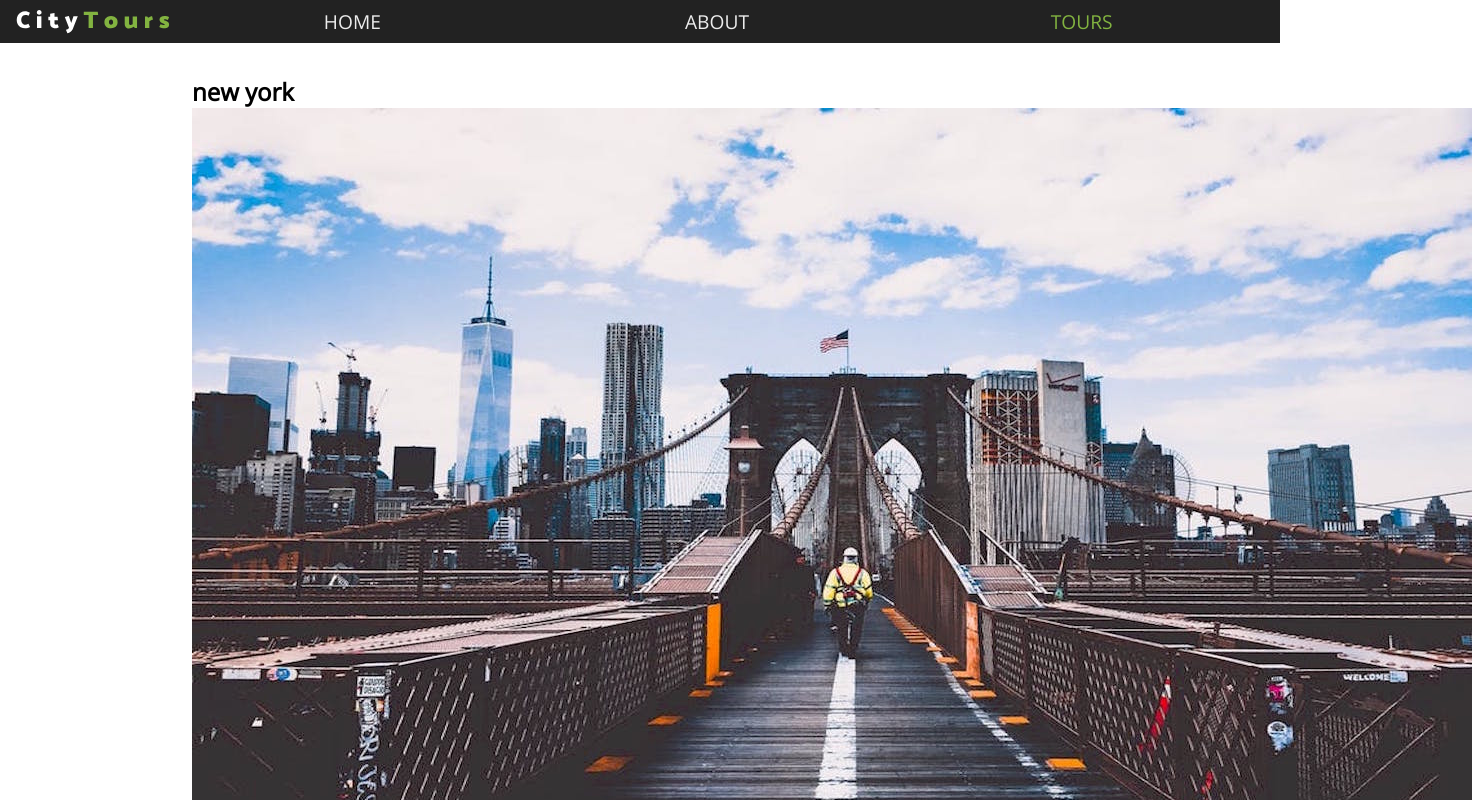
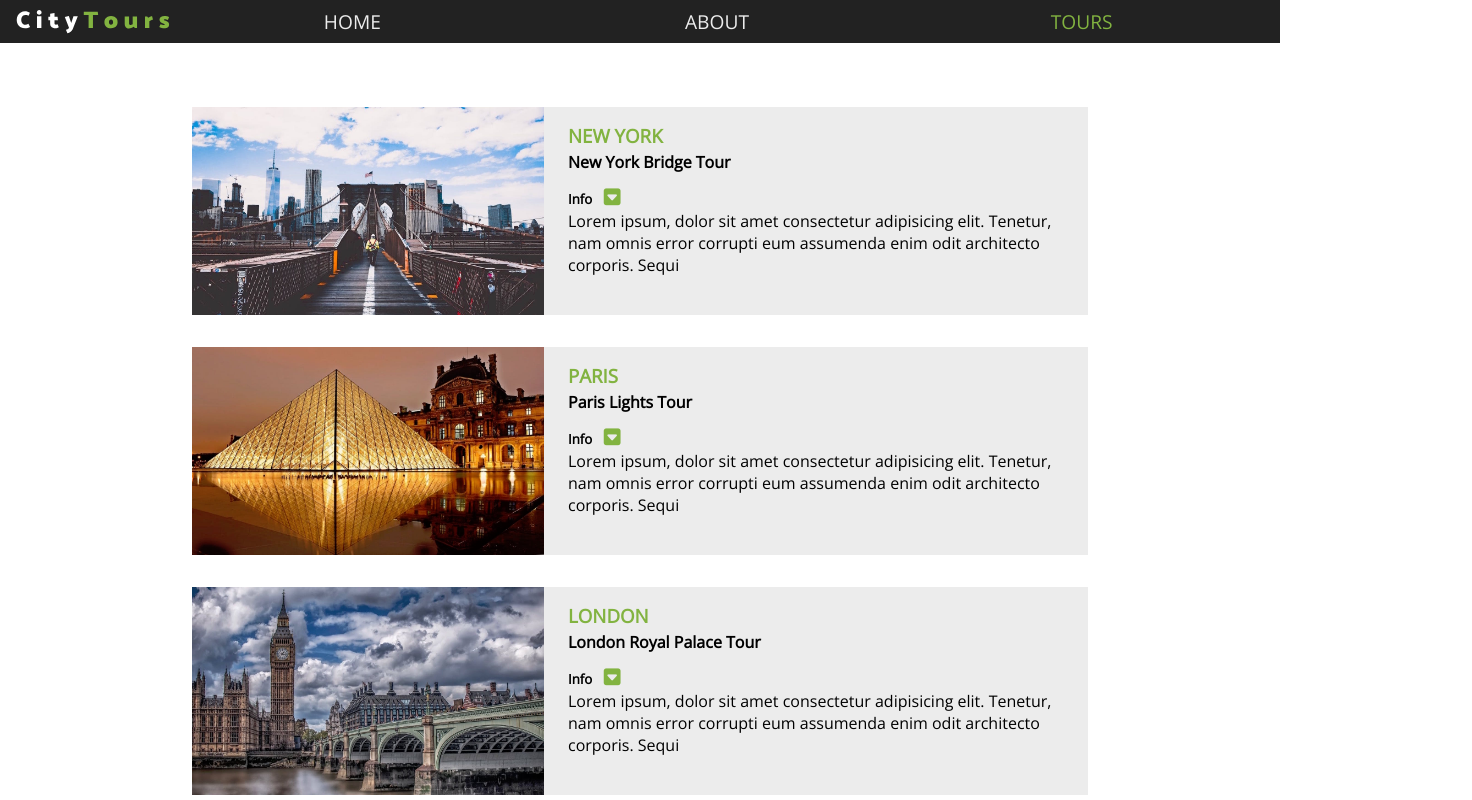
Before and after one commit to yumcoding/city-tour-projects, a React (Create React App) app: page / in a window 1280 px wide. Shown: the top 800 px of the page, 1472 px wide, since content can reach past the window. Built offline with nearby package versions, Linux system fonts and the light colour scheme.

Commit message:
style Tour Component

```diff
--- a/src/components/Tour/Tour.js
+++ b/src/components/Tour/Tour.js
@@ -1,15 +1,30 @@
 import React, { Component } from "react";
+import "./tour.scss";
 
 class Tour extends Component {
   render() {
-    const { city, img, name, info } = this.props.tour;
+    const { id, city, img, name, info } = this.props.tour;
+    const { removeTour } = this.props;
     return (
-      <div>
-        <h1>{city}</h1>
-        <img src={img} alt={city} />
-        <h3>{name}</h3>
-        <p>{info}</p>
-      </div>
+      <article className="tour">
+        <div className="img-container">
+          <img src={img} alt={name} />
+          <span className="close-btn">
+            <i className="fas fa-window-close" />
+          </span>
+        </div>
+        <div className="tour-info">
+          <h3>{city}</h3>
+          <h4>{name}</h4>
+          <h5>
+            info{" "}
+            <span>
+              <i className="fas fa-caret-square-down" />
+            </span>
+          </h5>
+          <p>{info}</p>
+        </div>
+      </article>
     );
   }
 }
--- a/src/components/Tour/tour.scss
+++ b/src/components/Tour/tour.scss
@@ -0,0 +1,55 @@
+@import "../../index.scss";
+
+.tour {
+  background: $mainGrey;
+  margin: 2rem 0;
+  img {
+    width: 100%;
+    display: block;
+    min-height: 13rem;
+  }
+}
+@media screen and (min-width: 768px) {
+  .tour {
+    display: grid;
+    grid-template-columns: 2fr 3fr;
+    grid-column-gap: 1rem;
+  }
+}
+.img-container {
+  position: relative;
+}
+.close-btn {
+  position: absolute;
+  display: block;
+  top: 5%;
+  right: 5%;
+  color: $mainGreen;
+  font-size: 2rem;
+  cursor: pointer;
+  transition: $mainTransition;
+  opacity: 0;
+}
+.img-container:hover .close-btn {
+  opacity: 1;
+}
+.tour-info {
+  padding: 1rem 0.5rem;
+  h3 {
+    text-transform: uppercase;
+    color: $mainGreen;
+  }
+  h4 {
+    text-transform: capitalize;
+    margin: 0.2rem 0 0.6rem 0;
+  }
+  h5 {
+    text-transform: capitalize;
+    span {
+      color: $mainGreen;
+      margin: 0.5rem;
+      font-size: 1.2rem;
+      cursor: pointer;
+    }
+  }
+}
--- a/src/index.scss
+++ b/src/index.scss
@@ -8,6 +8,7 @@
 $mainGreen: #82b340;
 $mainWhite: #fff;
 $mainGrey: #ececec;
+$mainTransition: all 0.3s linear;
 
 body {
   font-family: "Open Sans", sans-serif;
```
